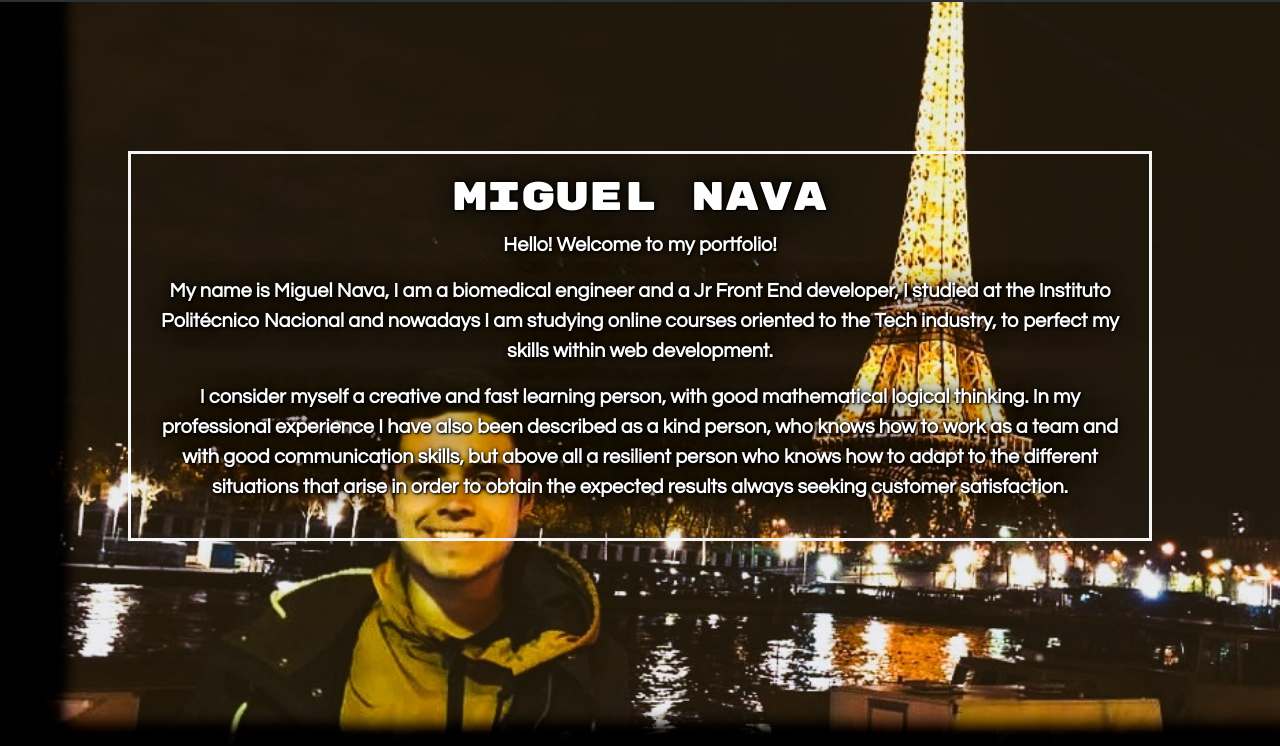
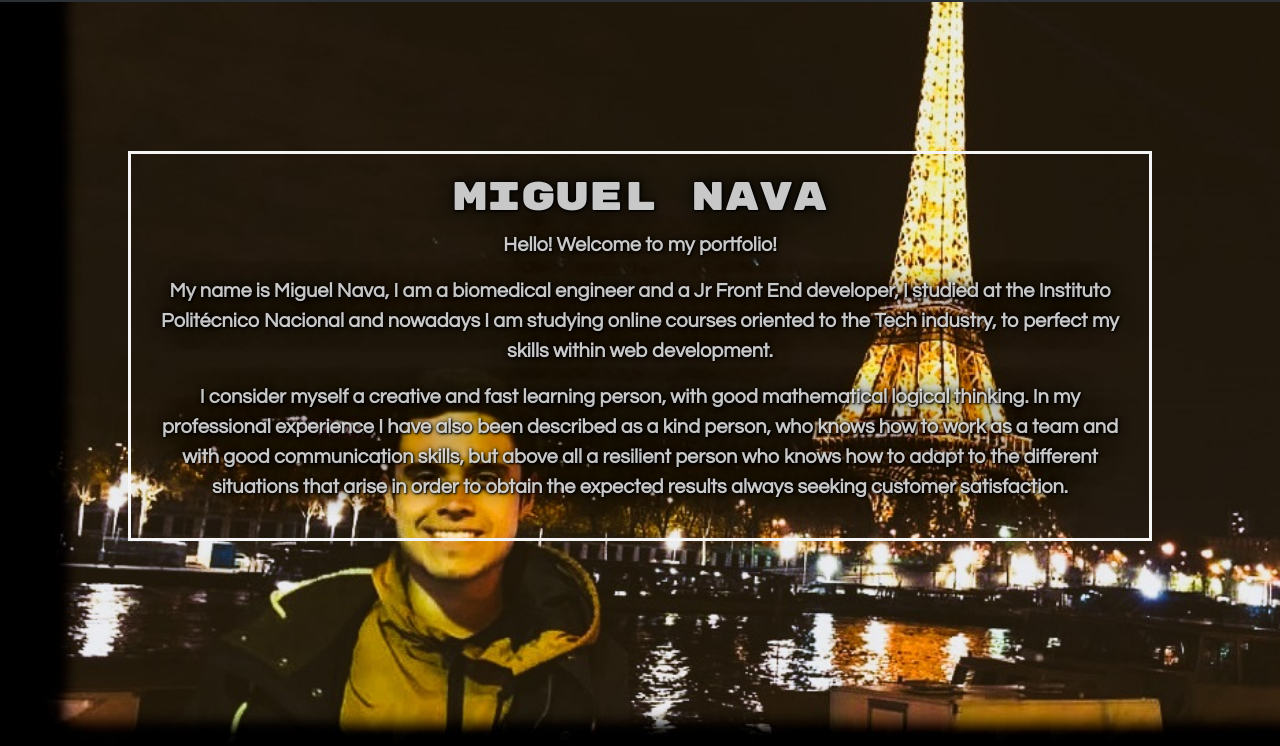
Before and after one commit to Mnavat/Mnavat.github.io, a plain HTML site: page index.html in a window 1280 px wide. Shown: the part 54-800 px from the top of the page. Drawn offline with nearby package versions, Linux system fonts and the light colour scheme.

Commit message:
estilo de letra bg modificado

```diff
--- a/styles.css
+++ b/styles.css
@@ -10,7 +10,7 @@ body {
 }
 
 :root {
-  --main-color: white;
+  --main-color: rgba(250, 250, 250, 0.8);
 }
 
 .home {
```
